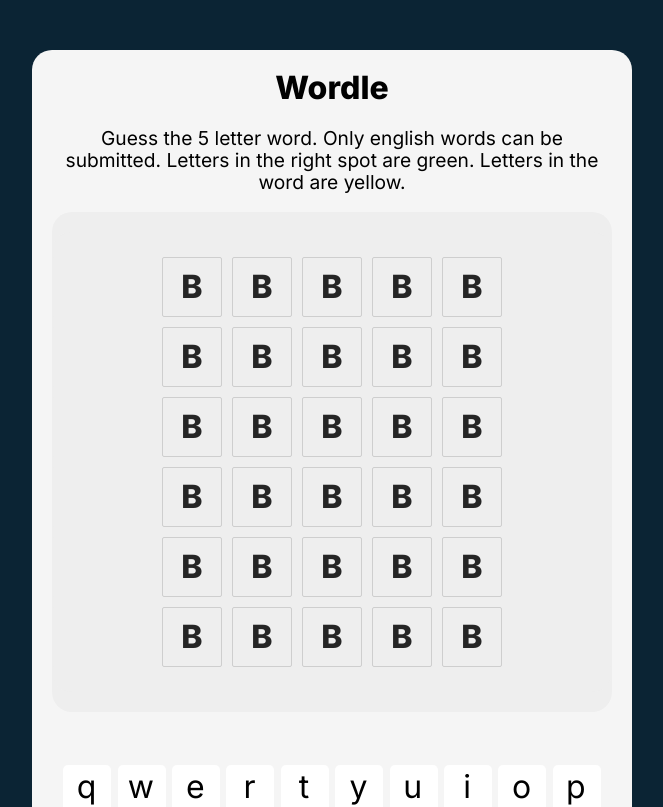
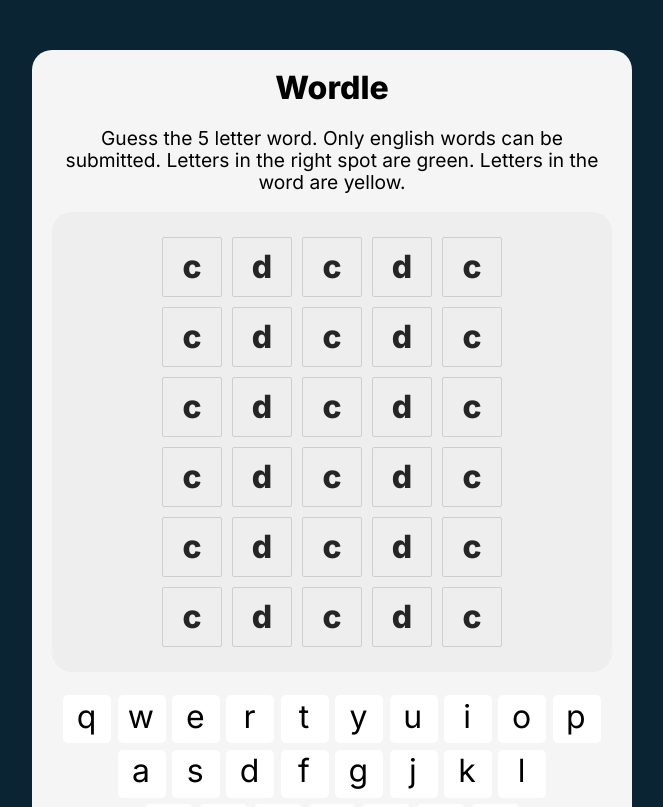
Before and after one commit to laetic/tenzies-js, a React app in the folder src/: page / in a window 1280 px wide. Shown: the top 807 px of the page, without its empty margins (308-971 px from the left). Built offline with nearby package versions, Linux system fonts and the light colour scheme.

Commit message:
Moved letters to string array, rowLetters

```diff
--- a/src/App.js
+++ b/src/App.js
@@ -7,15 +7,18 @@
 
 export default function App() {
 
-    const square = {letter: 'B', color:'white'}
-    const row = {squares: [], letters: 'aaaaaa', squareNum: 5, player:false}
-    const grid = []
+    const square = {letter: '', color:'white'}
+    const row = {squares: [], letters: '', squareNum: 5, player:false};
+    const rowLetters = ['cdcdcdcd','cdcdcdcd','cdcdcdcd','cdcdcdcd','cdcdcdcd','cdcdcdcd']
+    const grid = {rows: [], rowLetters: rowLetters}
+
+
     for(let i = 0; i < row.squareNum; i++) {
         row.squares.push(square);
     }
 
     for (let i = 0; i < 6; i++) {
-        grid.push(row);
+        grid.rows.push(row);
     }
 
     return (
--- a/src/Grid.js
+++ b/src/Grid.js
@@ -11,10 +11,10 @@
 }
 
 function Row(props) {
-
     const squareElements = []
     for (let i = 0; i < props.row.squareNum; i++) {
-        squareElements.push(<Square square={props.row.squares[i]} key={nanoid()}/>)
+        let square = {...props.row.squares[i], letter: props.row.letters[i]}
+        squareElements.push(<Square square={square} key={nanoid()}/>)
     }
 
     return (
@@ -27,8 +27,9 @@
 export default function Grid(props) {
     const rowElements = []
     // console.log(props)
-    for (let i = 0; i < props.grid.length; i++) {
-        rowElements.push(<Row row={props.grid[i]} key={nanoid()}/>)
+    for (let i = 0; i < props.grid.rows.length; i++) {
+        let row = {...props.grid.rows[i], letters: props.grid.rowLetters[i]}
+        rowElements.push(<Row row={row} key={nanoid()}/>)
     }
 
     return (
--- a/src/style.css
+++ b/src/style.css
@@ -38,7 +38,7 @@
     display:flex;
     flex-direction: column;
     background: rgb(238, 238, 238);
-    padding-block:20px;
+    padding-block:10px;
     border-radius: 20px;
 }
 
@@ -83,7 +83,7 @@
     margin-bottom:60px; */
 
     margin:0 0;
-    margin-block: 50px;
+    margin-block: 20px;
     border-radius: 10px;
     border-style:none;
     font-weight:300;
```
